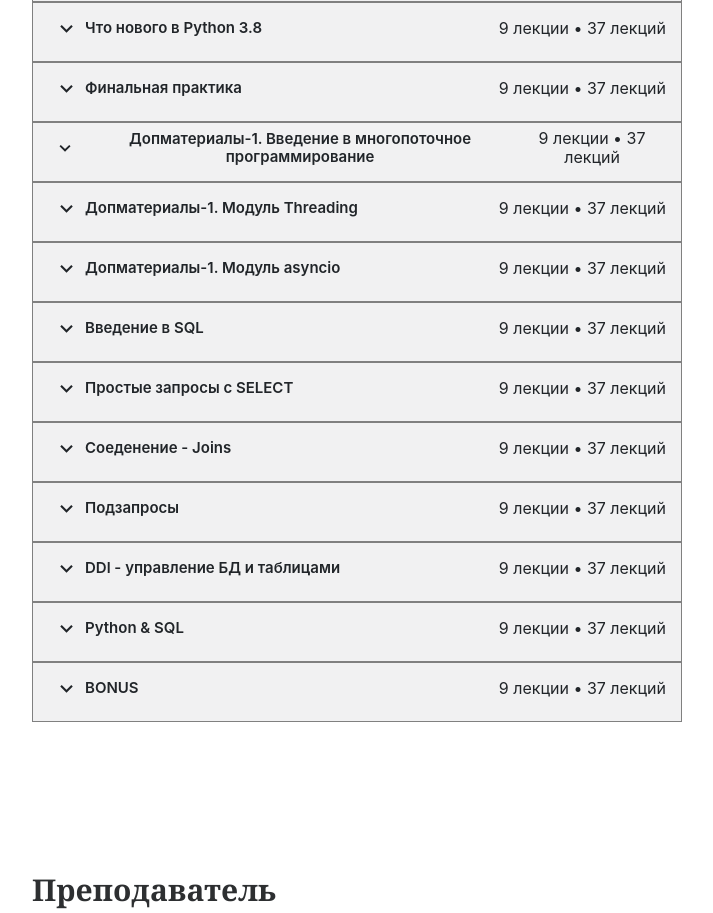
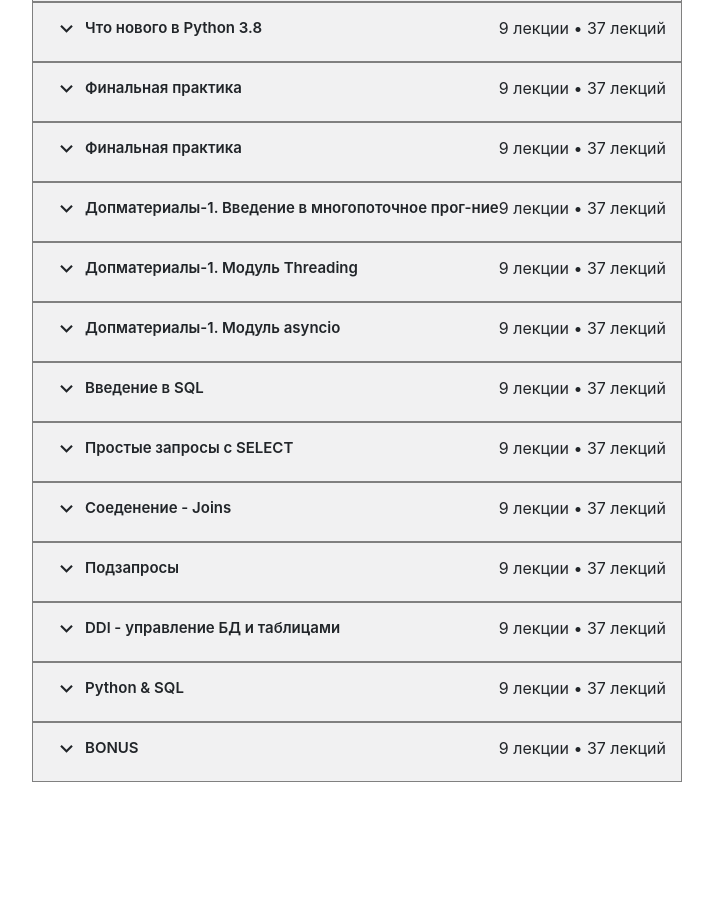
Before and after one commit to okurmenpro/bilim-ordo-frontend, a React (Create React App) app: page /course in a window 1280 px wide. Shown: the part 1960-2873 px from the top of the page, without its empty margins (88-801 px from the left). Built offline with nearby package versions, Linux system fonts and the light colour scheme.

Commit message:
fix material text

```diff
--- a/src/data/material.js
+++ b/src/data/material.js
@@ -44,7 +44,11 @@ export const materials = [
         lesson: "9 лекции • 37 лекций"
     },
     {
-        title: "Допматериалы-1. Введение в многопоточное программирование",
+        title: "Финальная практика",
+        lesson: "9 лекции • 37 лекций"
+    },
+    {
+        title: "Допматериалы-1. Введение в многопоточное прог-ние",
         lesson: "9 лекции • 37 лекций"
     },
     {
```
